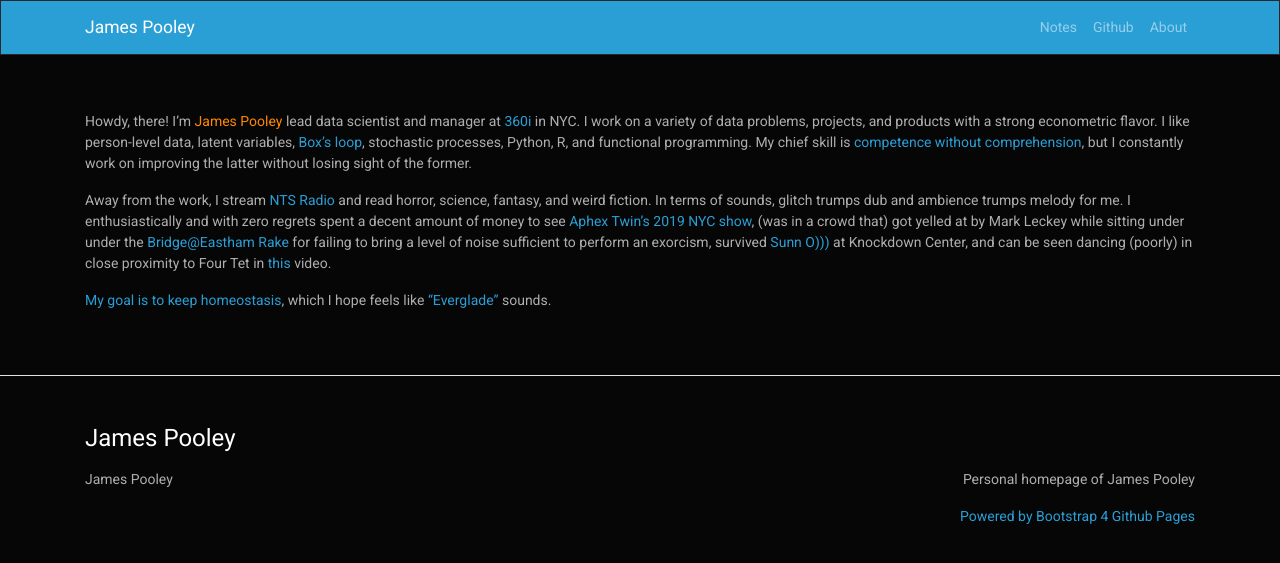
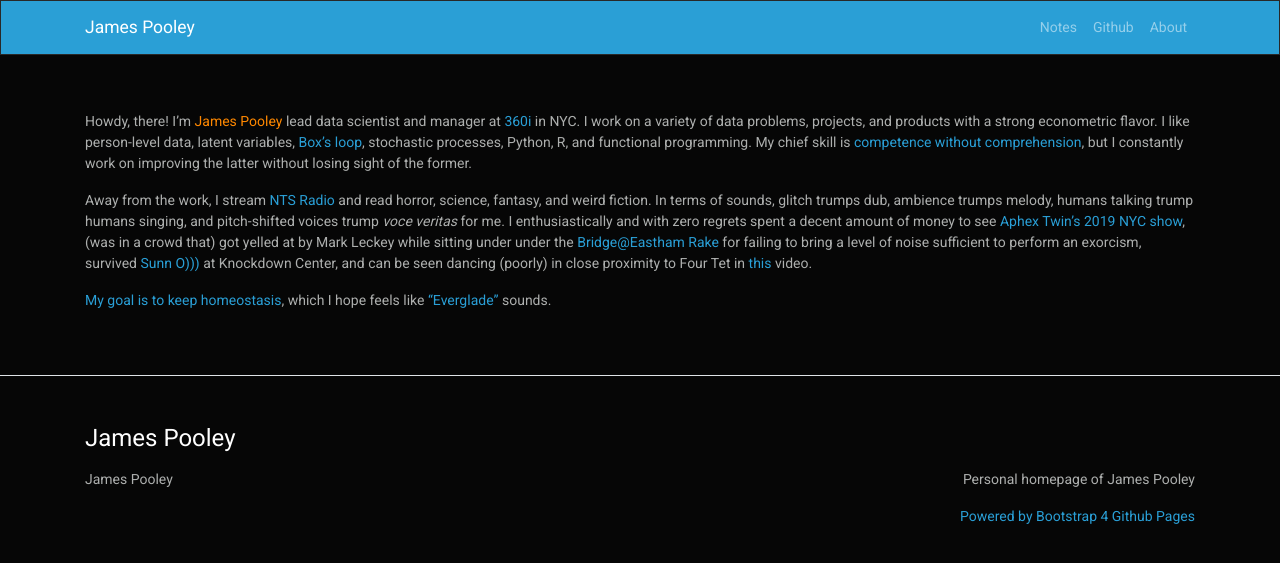
Before and after one commit to jamespooley/archived-jamespooley.github.io, a Jekyll site: the page built from about.md, in a window 1280 px wide. Shown: the top 563 px of the page. Built offline with Jekyll 4.4.1, drawn with Linux system fonts in a browser that asks for light colours; our own code applies the rules of GitHub Pages for plain Markdown files.

```diff
--- a/about.md
+++ b/about.md
@@ -4,8 +4,9 @@ data problems, projects, and products with a strong econometric flavor. I like p
 but I constantly work on improving the latter without losing sight of the former.
 
 Away from the work, I stream [NTS Radio](https://www.nts.live) and read horror,
-science, fantasy, and weird fiction. In terms of sounds, glitch trumps dub and
-ambience trumps melody for me.
+science, fantasy, and weird fiction. In terms of sounds, glitch trumps dub,
+ambience trumps melody, humans talking trump humans singing, and pitch-shifted voices trump
+_voce veritas_ for me.
 I enthusiastically and with zero regrets spent a decent amount of money
 to see [Aphex Twin's 2019 NYC show](https://www.artforum.com/music/sasha-frere-jones-on-aphex-twin-s-show-at-avant-gardener-79488), (was in a crowd
 that) got yelled at by Mark Leckey while sitting under
```
